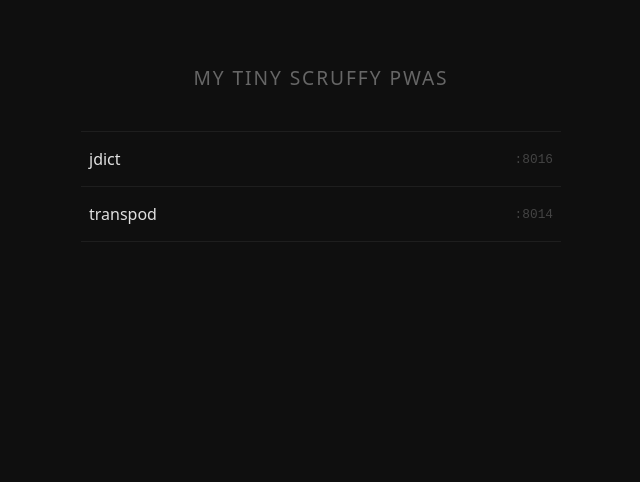
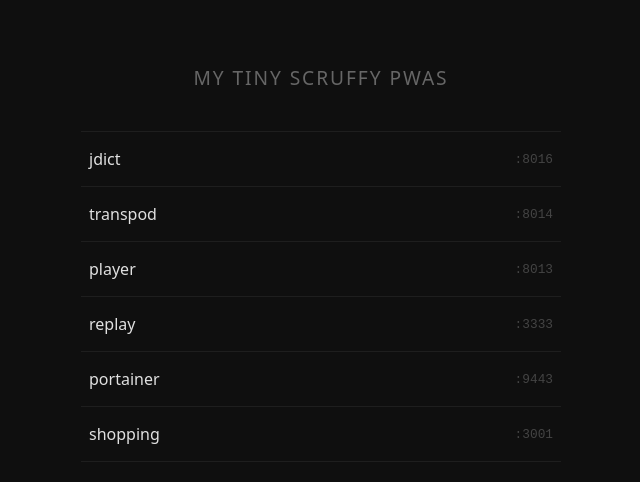
Before and after one commit to sofayam/directory, a plain HTML site: page index.html in a window 1280 px wide. Shown: the whole page, without its empty margins (319-959 px from the left). Drawn offline with Linux system fonts and the light colour scheme.

Commit message:
directory

```diff
--- a/index.html
+++ b/index.html
@@ -53,6 +53,10 @@
     const apps = [
       { name: "jdict",    port: 8016 },
       { name: "transpod", port: 8014 },
+      { name: "player", port: 8013 },
+      { name: "replay", port: 3333 },
+      { name: "portainer", port: 9443 },
+      { name: "shopping", port: 3001 },
     ];
     const host = window.location.hostname;
     const ul = document.getElementById("list");
```
